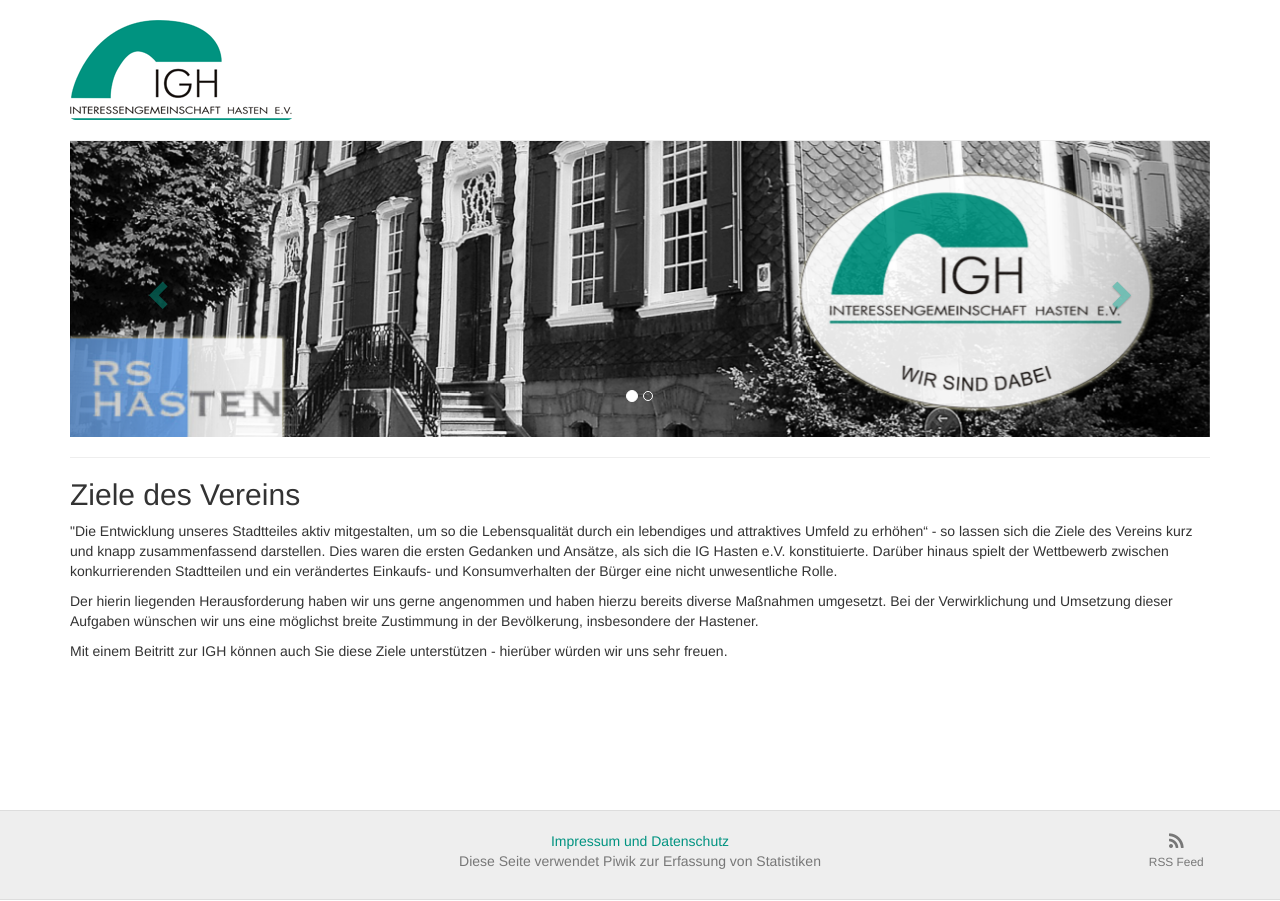
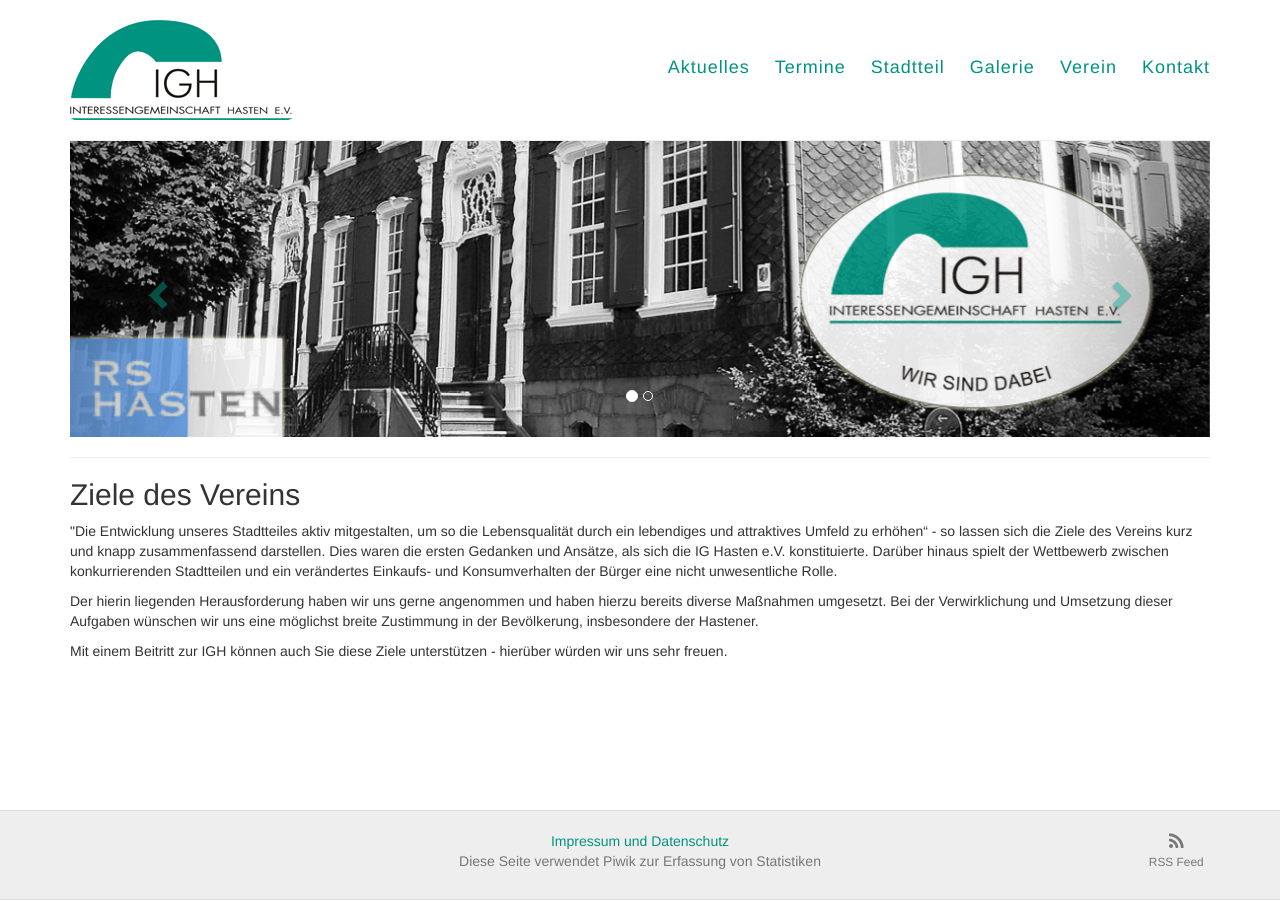
Before and after one commit to n2o/ighasten, a Jekyll site: the page built from index.html, in a window 1280 px wide. Built offline with Jekyll 4.4.1, drawn with Linux system fonts in a browser that asks for light colours; nearby versions of some CDN libraries; Markdown is read by kramdown in place of the engine named in the settings; comment, search, counter and statistics services are not loaded.

```diff
--- a/_layouts/default.html
+++ b/_layouts/default.html
@@ -29,12 +29,12 @@
     <link rel="alternate" type="application/rss+xml" title="{{ site.name }} - {{ site.description }}" href="{{ site.baseurl }}/feed.xml" />
 
     <!-- Bootstrap core CSS -->
-    <link href="//maxcdn.bootstrapcdn.com/bootstrap/3.3.4/css/bootstrap.min.css" rel="stylesheet">
+    <link href="//maxcdn.bootstrapcdn.com/bootstrap/3.3.6/css/bootstrap.min.css" rel="stylesheet">
     <!-- Bootstrap theme -->
-    <!-- <link rel="stylesheet" type="text/css" href="//maxcdn.bootstrapcdn.com/bootswatch/3.3.4/slate/bootstrap.min.css"> -->
+    <!-- <link rel="stylesheet" type="text/css" href="//maxcdn.bootstrapcdn.com/bootswatch/3.3.6/slate/bootstrap.min.css"> -->
 
     <!-- Fontawesome CSS-->
-    <link rel="stylesheet" href="//maxcdn.bootstrapcdn.com/font-awesome/4.3.0/css/font-awesome.min.css">
+    <link rel="stylesheet" href="//maxcdn.bootstrapcdn.com/font-awesome/4.6.3/css/font-awesome.min.css">
 
     <!-- Include JQuery -->
     <script src="//code.jquery.com/jquery-2.1.3.min.js"></script>
@@ -50,6 +50,12 @@
             <a href="{{ site.baseurl }}/" class="site-avatar"><img src="{{ site.baseurl }}/images/logo_text_100.png" /></a>
 
             <nav>
+              <a href="/aktuelles/">Aktuelles</a>
+              <a href="/termine/">Termine</a>
+              <a href="/stadtteil/">Stadtteil</a>
+              <a href="/galerie/">Galerie</a>
+              <a href="/verein/">Verein</a>
+              <a href="/kontakt/">Kontakt</a>
               {% for link in page.navigation %}
                 {% assign urlNoIndex = page.url|remove:'index.html' %}
                 {% assign url = urlNoIndex|remove:'/archiv' %}
@@ -89,6 +95,6 @@
     <!-- Bootstrap core JavaScript
     ================================================== -->
     <!-- Placed at the end of the document so the pages load faster -->
-    <script src="//maxcdn.bootstrapcdn.com/bootstrap/3.3.4/js/bootstrap.min.js"></script>
+    <script src="//maxcdn.bootstrapcdn.com/bootstrap/3.3.6/js/bootstrap.min.js"></script>
   </body>
 </html>
```
